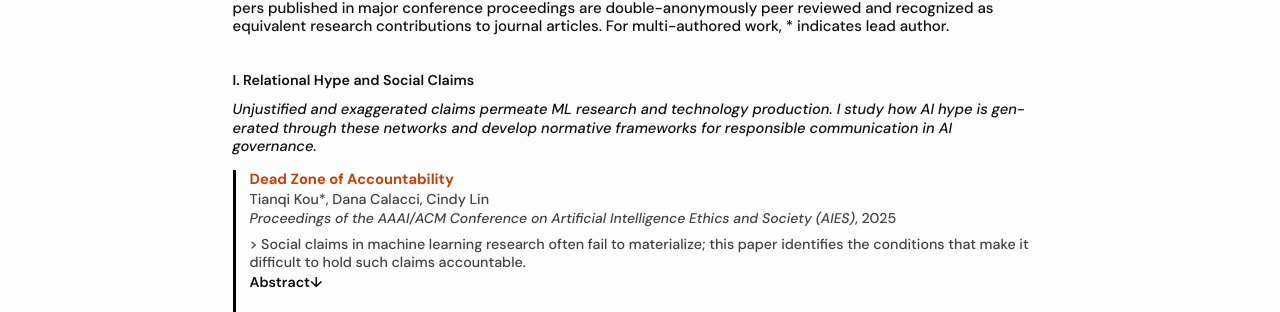
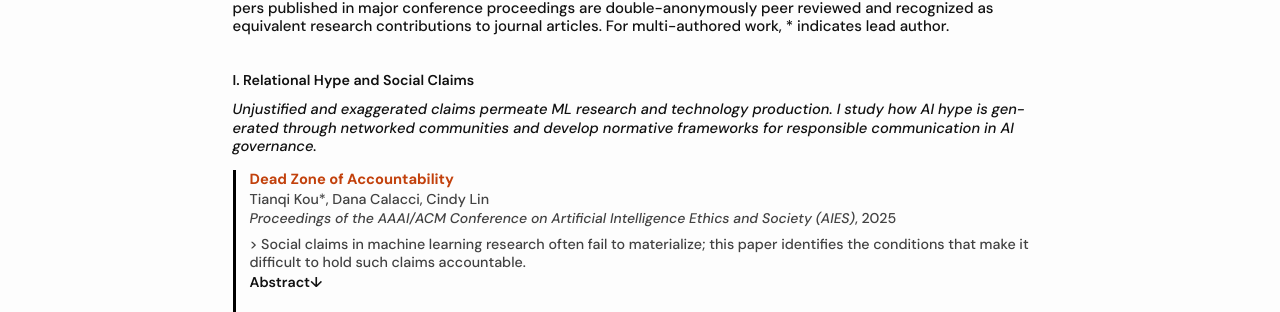
Before and after one commit to koutianqi/koutianqi.github.io, a Jekyll site: the page built from pages/research.markdown, in a window 1280 px wide. Shown: the part 206-518 px from the top of the page. Built offline with Jekyll 4.4.1, drawn with Linux system fonts in a browser that asks for light colours.

Commit message:
Update research.markdown

```diff
--- a/pages/research.markdown
+++ b/pages/research.markdown
@@ -10,7 +10,7 @@ description: "Tianqi studies AI hype and communication norms."
   For multi-authored work, * indicates lead author.</p>
 
 ### I. Relational Hype and Social Claims
-_Unjustified and exaggerated claims permeate ML research and technology production. I study how AI hype is generated through these networks and develop normative frameworks for responsible communication in AI governance._
+_Unjustified and exaggerated claims permeate ML research and technology production. I study how AI hype is generated through networked communities and develop normative frameworks for responsible communication in AI governance._
 
 
 <div class="pubs">
```
